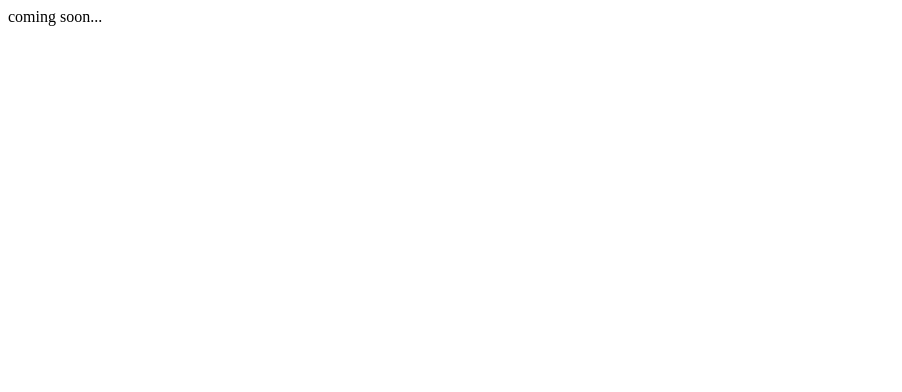
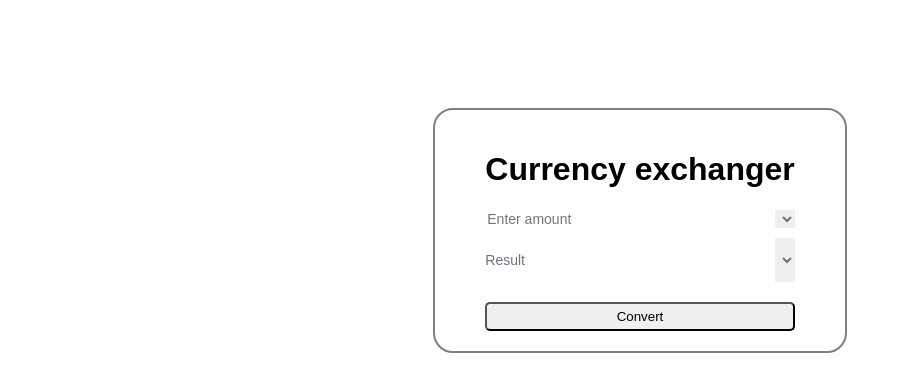
Before and after one commit to CamiloPinzon/currency_exchanger, a website: page index.html in a window 1280 px wide. Shown: the whole page, without its empty margins (0-902 px from the left). Drawn offline with Linux system fonts and the light colour scheme; no server answers.

Commit message:
component working missing some minos details

```diff
--- a/index.html
+++ b/index.html
@@ -1,11 +1,34 @@
 <!DOCTYPE html>
 <html lang="en">
+
 <head>
     <meta charset="UTF-8">
     <meta name="viewport" content="width=device-width, initial-scale=1.0">
     <title>Currency exchanger</title>
+    <link rel="stylesheet" href="css/main.css">
+    <script src="js/main.js" defer></script>
 </head>
+
 <body>
-    coming soon...
+    <main id="component">
+        <h1 id="component--title">Currency exchanger</h1>
+        <div class="container">
+            <form class="form">
+                <div class="form__container">
+                    <input id="amountFrom" class="form__input form__input--number" type="number" name="amount" placeholder="Enter amount"
+                        step="0.01">
+                    <select id="codesSelectorFrom" class="form__select form__select--currency">
+                    </select>
+                </div>
+                <div id="output" class="form__container">
+                    <p id="exchangeResult" class="form__result">Result</p>
+                    <select id="codesSelectorTo" class="form__select form__select--currency">
+                    </select>
+                </div>
+                <button id="formButton" class="form__button--convert">Convert</button>
+            </form>
+        </div>
+    </main>
 </body>
+
 </html>
--- /dev/null
+++ b/js/main.js
@@ -0,0 +1,47 @@
+const APIPath = "https://v6.exchangerate-api.com/v6/de4981cdc3ea1fe418b7c0ca/";
+const codesSelectorfrom = document.getElementById("codesSelectorFrom");
+const codesSelectorTo = document.getElementById("codesSelectorTo");
+const amountField = document.querySelector("#amountFrom");
+const exchangeResultField = document.querySelector("#exchangeResult");
+//Get corrency list
+const getCodes = () => {
+  fetch(`${APIPath}codes`)
+    .then((Response) => Response.json())
+    .then((data) => {
+      let optionCode = document.createElement("option");
+      data.supported_codes.map((code, idx) => {
+        optionCode.value = code[0];
+        optionCode.textContent = code[0];
+        optionCode.title = code[1];
+        codesSelectorfrom.options[idx] = new Option(
+          optionCode.textContent,
+          optionCode.value
+        );
+        codesSelectorfrom.options[idx].title = optionCode.title;
+        codesSelectorTo.options[idx] = new Option(
+          optionCode.textContent,
+          optionCode.value
+        );
+        codesSelectorTo.options[idx].title = optionCode.title;
+      });
+    });
+};
+
+window.onload = getCodes();
+
+//Do exchange
+const formButton = document.querySelector("#formButton");
+
+formButton.addEventListener("click", (e) => {
+  e.preventDefault();
+  let amountFrom = amountField.value;
+  let fromCode = codesSelectorFrom.value;
+  let toCode = codesSelectorTo.value;
+
+  fetch(`${APIPath}pair/${fromCode}/${toCode}/${amountFrom}`)
+    .then((response) => response.json())
+    .then((data) => {
+      let result = data.conversion_result;
+      exchangeResultField.innerHTML = `${result}`;
+    });
+});
--- /dev/null
+++ b/scss/main.scss
@@ -0,0 +1,59 @@
+$border-radius-field: 5px;
+
+@mixin field {
+    color: rgb(107, 113, 127);
+    border: none;
+    font-size: 14px;
+}
+
+body {
+    display: flex;
+    justify-content: center;
+    font-family: Arial, Helvetica, sans-serif;
+}
+
+#component {
+    display: flex;
+    flex-direction: column;
+    justify-items: center;
+    max-width: 500px;
+    border: solid 2px gray;
+    padding: 20px 50px;
+    margin-top: 100px;
+    border-radius: 20px;
+
+    &--title{
+        text-align: center;
+    }
+}
+
+.form {
+    display: flex;
+    justify-content: center;
+    flex-direction: column;
+    row-gap: 10px;
+
+    &__container {
+        display: flex;
+        justify-content: space-between
+    }
+
+    &__input--number {
+        @include field;
+    }
+
+    &__select--currency {
+        @include field;
+    }
+
+    &__result {
+        @include field;
+    }
+
+    &__button--convert {
+        width: 100%;
+        margin-top: 10px;
+        padding: 5px;
+        border-radius: $border-radius-field;
+    }
+}
```
Also changed, not shown: css/main.css (added), 1 other file.
